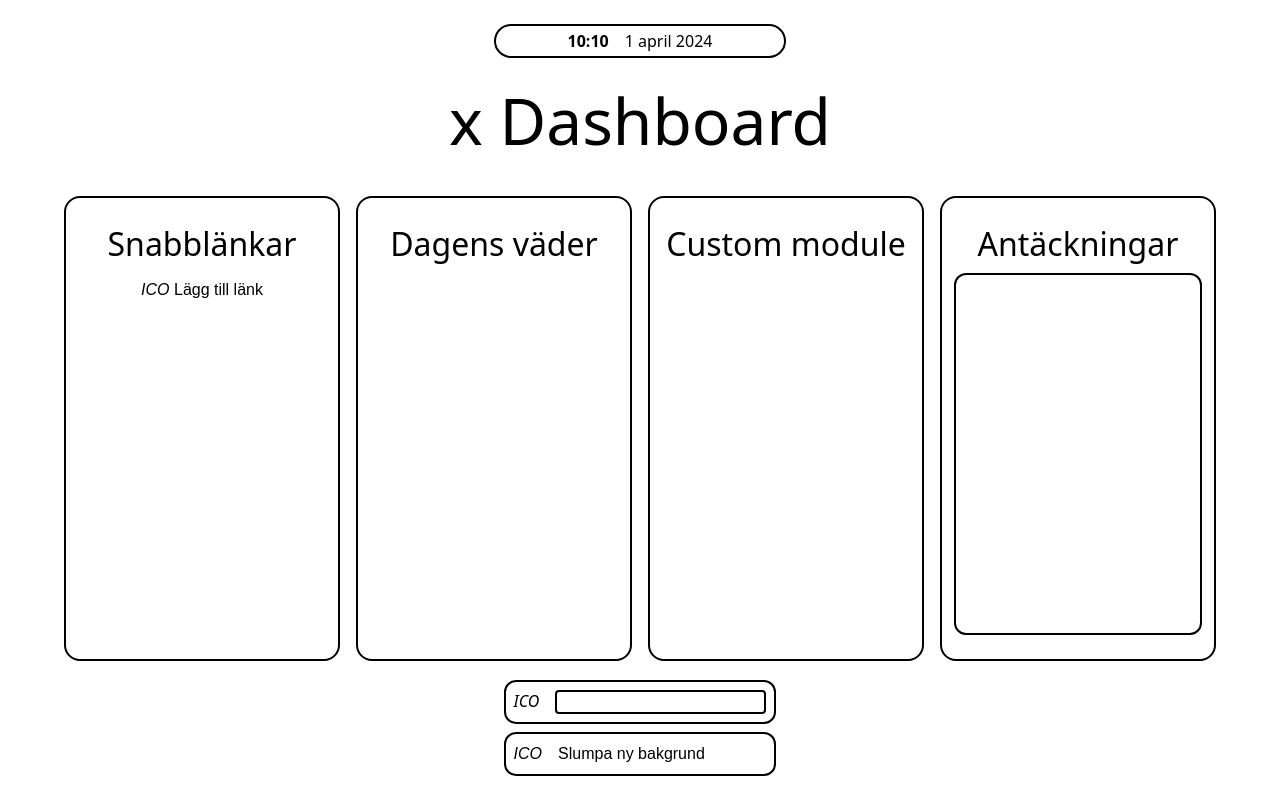
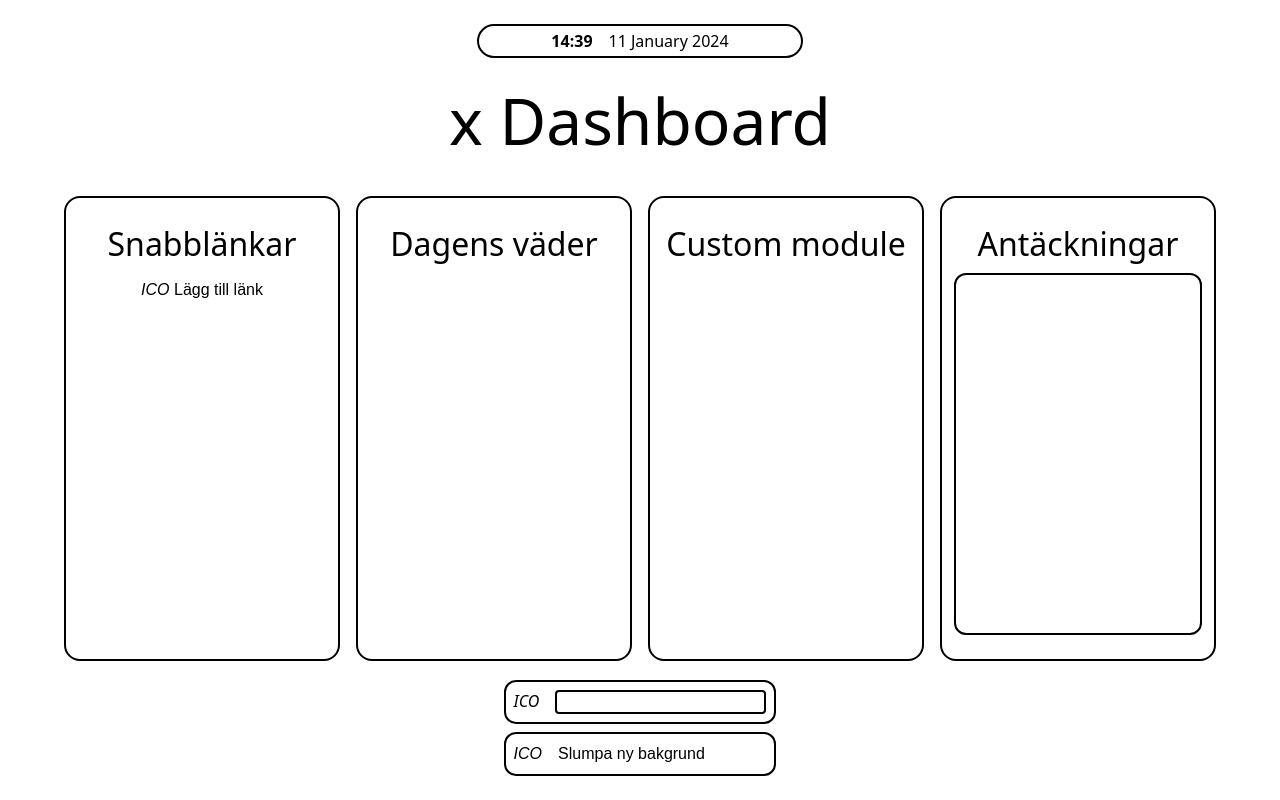
Before and after one commit to hansen-alex/fjs23-avancerad-frontend-dashboard, a website built with Vite: page index.html in a window 1280 px wide. Built offline with nearby package versions, Linux system fonts and the light colour scheme.

Commit message:
feat: 10s delayed real time date and time

```diff
--- a/index.html
+++ b/index.html
@@ -5,6 +5,7 @@
     <meta name="viewport" content="width=device-width, initial-scale=1.0" />
     <!-- <link rel="icon" type="image/svg+xml" href="" /> -->
     <link rel="stylesheet" href="./style.css" />
+    <script src="./js/timeAndDate.js" defer></script>
     <title>Dashboard</title>
   </head>
   <body>
@@ -47,7 +48,5 @@
         <button type="submit"><i>ICO</i> Slumpa ny bakgrund</button>
       </form>
     </main>
-    <!-- <div id="app"></div> -->
-    <!-- <script type="module" src="./js/main.js"></script> -->
   </body>
 </html>
--- a/js/main.js
+++ /dev/null
@@ -1 +0,0 @@
-console.log("hello world");
--- /dev/null
+++ b/js/timeAndDate.js
@@ -0,0 +1,15 @@
+const timeText = document.querySelector(".date-and-time .time");
+const dateText = document.querySelector(".date-and-time .date");
+
+const updateDateAndTime = () => {
+  const currentDateAndTime = new Date();
+
+  timeText.textContent = `${currentDateAndTime.getHours()}:${currentDateAndTime.getMinutes()}`;
+  dateText.textContent = `${currentDateAndTime.getDate()} ${currentDateAndTime.toLocaleString(
+    "default",
+    { month: "long" }
+  )} ${currentDateAndTime.getFullYear()}`;
+};
+
+updateDateAndTime();
+setInterval(updateDateAndTime, 10000); //Update every 10s
```
